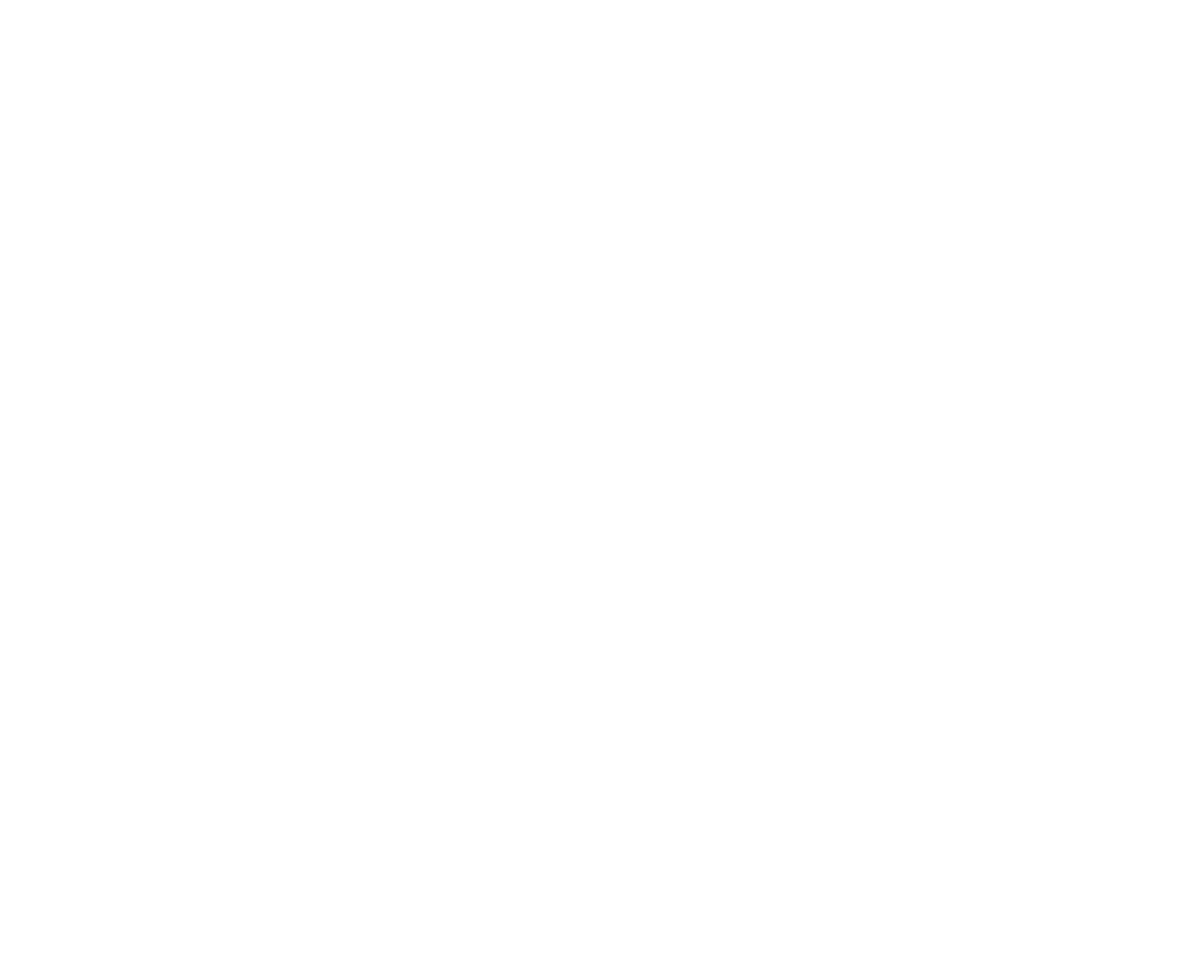
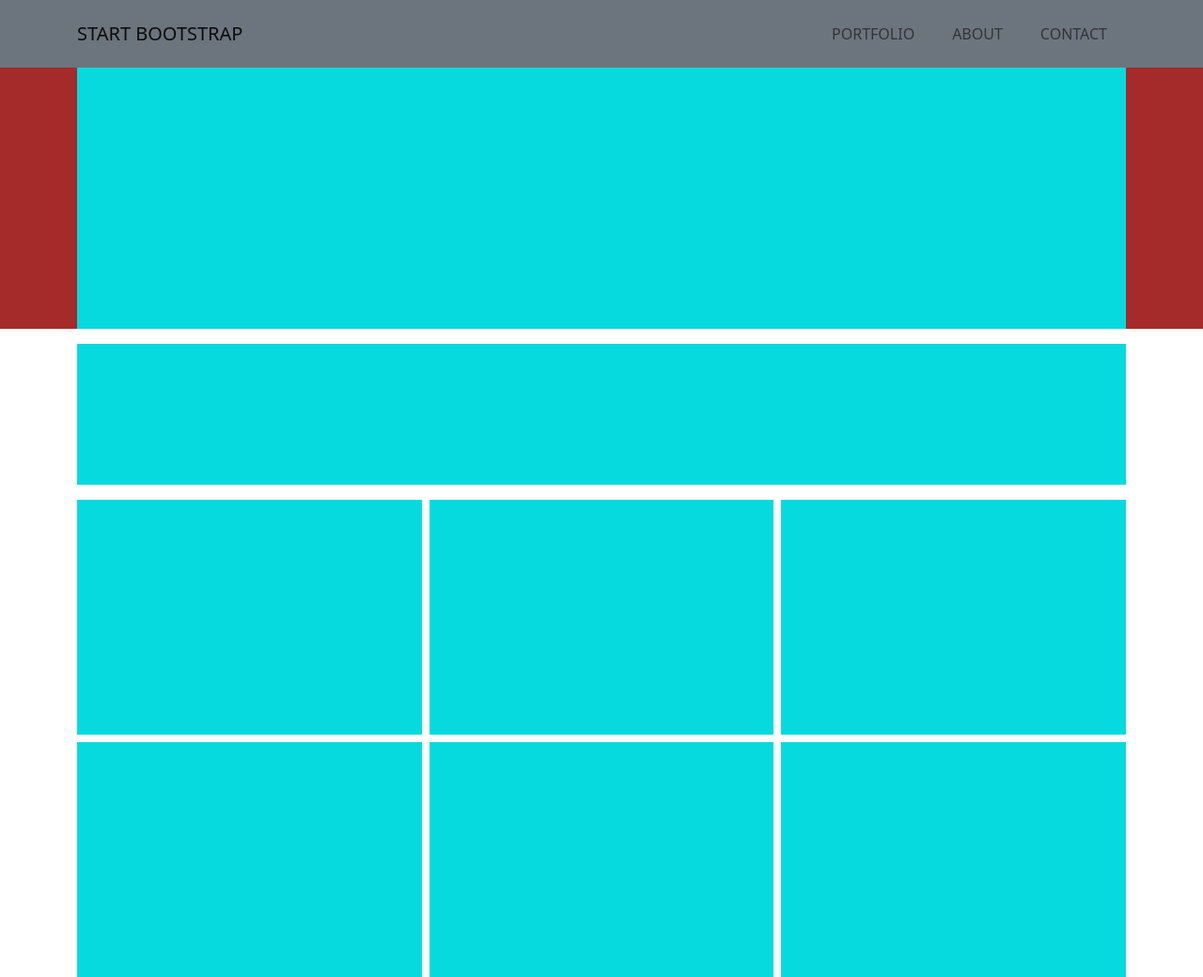
Before and after one commit to Huntney1/html-css-bootstrap-freelancer, a plain HTML site: page index.html in a window 1280 px wide. Shown: the whole page at 94% size. Before the commit the page ends 800 px from the top, so only its background shows below. Drawn offline with nearby package versions, Linux system fonts and the light colour scheme.

Commit message:
per Marco

```diff
--- a/css/style.css
+++ b/css/style.css
@@ -1,5 +1,45 @@
-*{
+* {
     margin: 0;
     padding: 0;
     box-sizing: border-box;
 }
+
+body{
+    /* Google fonts */
+    font-family: 'Montserrat', sans-serif;
+}
+
+header {
+    width: 100%;
+    height: 10%;
+    background-color: rgb(20, 25, 34, 255);
+    position: fixed;
+    top: 0;
+    left: 0;
+
+}
+
+.content, .content-title{
+    background-color: rgb(7, 218, 222);
+    width: 100%;
+}
+
+.content-title {
+    height: 150px;
+}
+
+header .content {
+    height: 75%;
+}
+
+#jumbotron {
+    background-color: brown;
+}
+
+#jumbotron .content {
+    height: 350px;
+}
+
+#columns .content {
+height: 250px;
+}
--- a/index.html
+++ b/index.html
@@ -7,12 +7,18 @@
     <meta name="viewport" content="width=device-width, initial-scale=1.0">
     <title> Bootstrap Freelancer</title>
 
+    <!-- Creator -->
     <meta name="author" content="Simone Fera">
+    <!-- CSS (includes Bootstrap) -->
     <link rel="stylesheet" href="./css/style.css">
-
+    <!-- Font Awesome icons (free version 6.2.0)-->
     <link rel="stylesheet" href="https://cdnjs.cloudflare.com/ajax/libs/font-awesome/6.2.0/css/all.min.css"
         integrity="sha512-xh6O/CkQoPOWDdYTDqeRdPCVd1SpvCA9XXcUnZS2FmJNp1coAFzvtCN9BmamE+4aHK8yyUHUSCcJHgXloTyT2A=="
         crossorigin="anonymous" referrerpolicy="no-referrer" />
+    <!-- Google fonts-->
+    <link rel="preconnect" href="https://fonts.googleapis.com">
+    <link rel="preconnect" href="https://fonts.gstatic.com" crossorigin>
+    <link href="https://fonts.googleapis.com/css2?family=Montserrat:wght@400;700&display=swap" rel="stylesheet">
 
     <!-- CSS only -->
     <link href="https://cdn.jsdelivr.net/npm/bootstrap@5.2.2/dist/css/bootstrap.min.css" rel="stylesheet"
@@ -23,8 +29,126 @@
 </head>
 
 <body>
+     <!-- Nav Bar -->
+     <nav class="navbar navbar-expand-lg bg-secondary text-uppercase fixed-top" id="mainNav">
+        <div class="container">
+            <a class="navbar-brand" href="#page-top">Start Bootstrap</a>
+            <button class="navbar-toggler text-uppercase font-weight-bold bg-primary text-white rounded" type="button" data-bs-toggle="collapse" data-bs-target="#navbarResponsive" aria-controls="navbarResponsive" aria-expanded="false" aria-label="Toggle navigation">
+
+                <i class="fas fa-bars"></i>
+            </button>
+            <div class="collapse navbar-collapse" id="navbarResponsive">
+                <ul class="navbar-nav ms-auto">
+                    <li class="nav-item mx-0 mx-lg-1"><a class="nav-link py-3 px-0 px-lg-3 rounded" href="#portfolio">Portfolio</a></li>
+                    <li class="nav-item mx-0 mx-lg-1"><a class="nav-link py-3 px-0 px-lg-3 rounded" href="#about">About</a></li>
+                    <li class="nav-item mx-0 mx-lg-1"><a class="nav-link py-3 px-0 px-lg-3 rounded" href="#contact">Contact</a></li>
+                </ul>
+            </div>
+        </div>
+    </nav>
 
 
+
+    <!-- <header>
+        <div class="container">
+            <div class="row">
+                <div class="col-6">
+                    <div class="content"></div>
+                </div>
+
+                <div class="col-6">
+                    <div class="content"></div>
+                </div>
+            </div>
+        </div>
+    </header> -->
+
+    <main>
+        <section id="jumbotron">
+            <div class="container">
+                <div class="row">
+                    <div class="col-12">
+                        <div class="content">
+
+
+                        </div>
+                    </div>
+                </div>
+            </div>
+        </section>
+        <section id="columns" class="mt-3">
+            <div class="container">
+                <div class="row my-3">
+                    <div class="col-12">
+                        <div class="content-title">
+
+                        </div>
+                    </div>
+                </div>
+                <div class="row g-2">
+                    <div class="col-12 col-md-6 col-lg-4">
+                        <div class="content">
+
+                        </div>
+                    </div>
+                    <div class="col-12 col-md-6 col-lg-4">
+                        <div class="content">
+
+                        </div>
+                    </div>
+                    <div class="col-12 col-md-6 col-lg-4">
+                        <div class="content">
+
+                        </div>
+                    </div>
+                    <div class="col-12 col-md-6 col-lg-4">
+                        <div class="content">
+
+                        </div>
+                    </div>
+                    <div class="col-12 col-md-6 col-lg-4">
+                        <div class="content">
+
+                        </div>
+                    </div>
+                    <div class="col-12 col-md-6 col-lg-4">
+                        <div class="content">
+
+                        </div>
+                    </div>
+                </div>
+            </div>
+        </section>
+        <section id="about">
+            <div class="container">
+                <div class="row">
+                    <div class="col-12">
+                        <div class="contents">
+
+                        </div>
+                    </div>
+                </div>
+                <div class="row">
+                    <div class="col-12 col-md-6">
+                        <div class="contents">
+
+                        </div>
+                        <div class="col-12 col-md-6">
+                            <div class="contents">
+
+                            </div>
+                        </div>
+                    </div>
+
+                </div>
+        </section>
+
+
+    </main>
+
+    <footer>
+
+    </footer>
 
 
 
```
